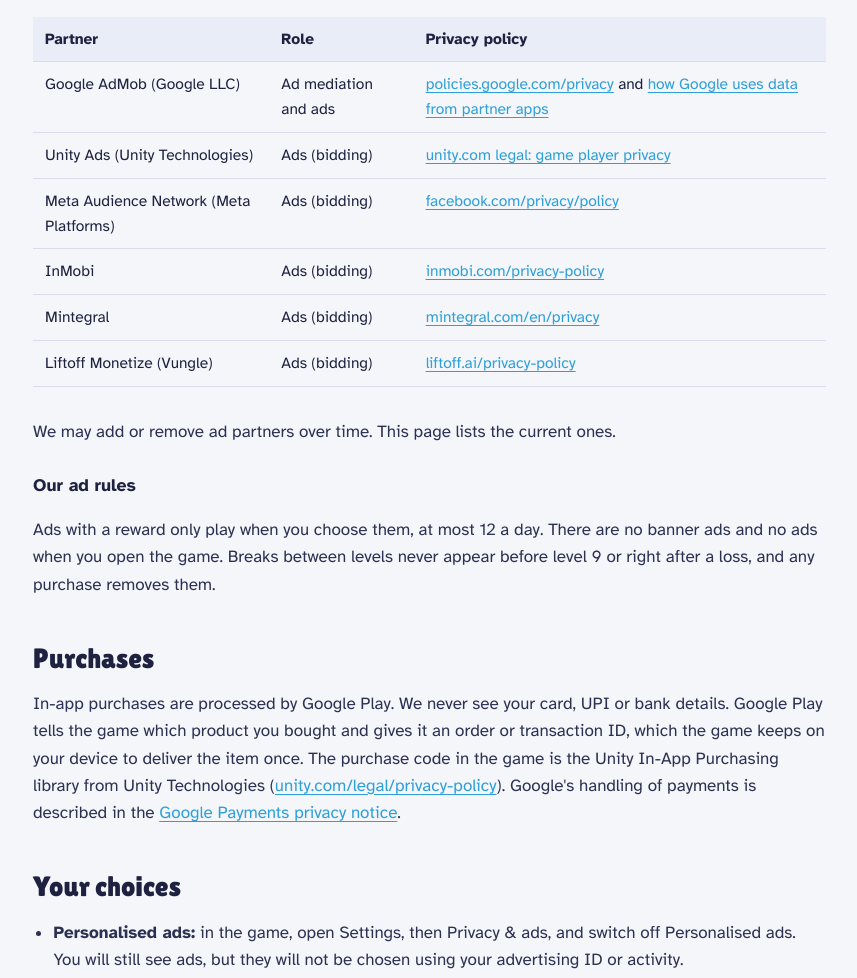
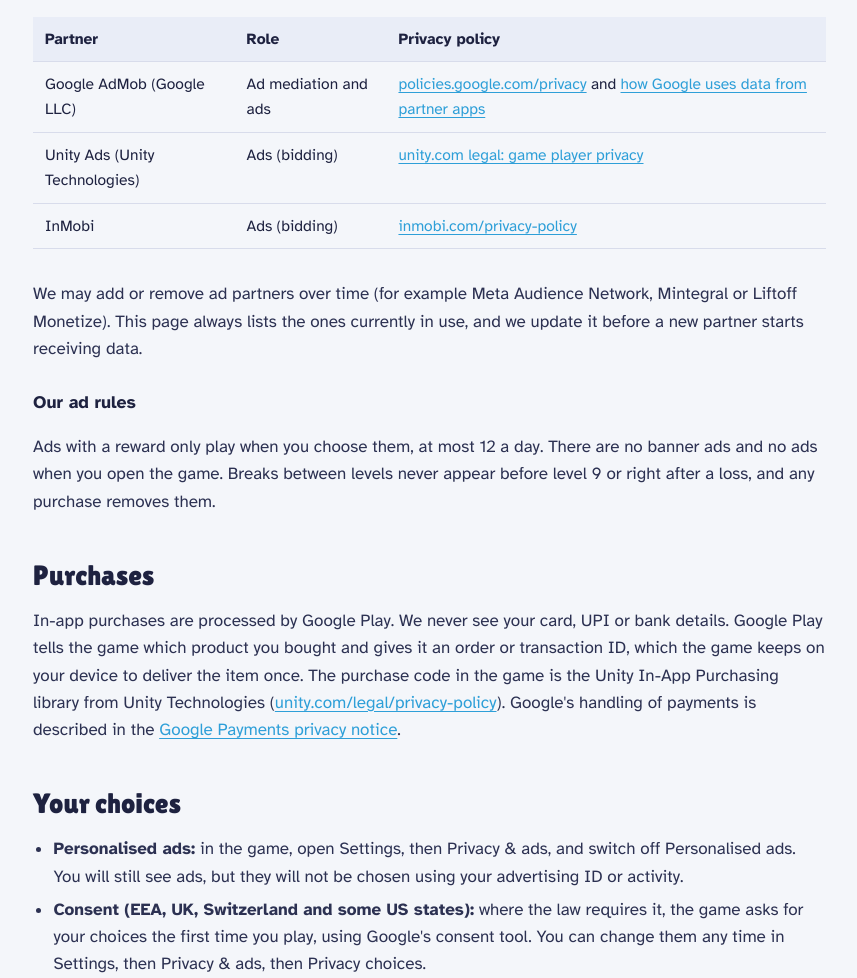
Before and after one commit to Ekaghni/traffic-whisperer, a plain HTML site: page privacy.html in a window 1280 px wide. Shown: the part 1621-2599 px from the top of the page, without its empty margins (47-904 px from the left). Drawn offline with Linux system fonts and the light colour scheme.

Commit message:
List only active ad partners in privacy policy

```diff
--- a/privacy.html
+++ b/privacy.html
@@ -59,14 +59,11 @@
           <tbody>
             <tr><td>Google AdMob (Google LLC)</td><td>Ad mediation and ads</td><td><a href="https://policies.google.com/privacy">policies.google.com/privacy</a> and <a href="https://policies.google.com/technologies/partner-sites">how Google uses data from partner apps</a></td></tr>
             <tr><td>Unity Ads (Unity Technologies)</td><td>Ads (bidding)</td><td><a href="https://unity.com/legal/game-player-and-app-user-privacy-policy">unity.com legal: game player privacy</a></td></tr>
-            <tr><td>Meta Audience Network (Meta Platforms)</td><td>Ads (bidding)</td><td><a href="https://www.facebook.com/privacy/policy/">facebook.com/privacy/policy</a></td></tr>
             <tr><td>InMobi</td><td>Ads (bidding)</td><td><a href="https://www.inmobi.com/privacy-policy">inmobi.com/privacy-policy</a></td></tr>
-            <tr><td>Mintegral</td><td>Ads (bidding)</td><td><a href="https://www.mintegral.com/en/privacy">mintegral.com/en/privacy</a></td></tr>
-            <tr><td>Liftoff Monetize (Vungle)</td><td>Ads (bidding)</td><td><a href="https://liftoff.ai/privacy-policy/">liftoff.ai/privacy-policy</a></td></tr>
           </tbody>
         </table>
         </div>
-        <p>We may add or remove ad partners over time. This page lists the current ones.</p>
+        <p>We may add or remove ad partners over time (for example Meta Audience Network, Mintegral or Liftoff Monetize). This page always lists the ones currently in use, and we update it before a new partner starts receiving data.</p>
 
         <h3>Our ad rules</h3>
         <p>Ads with a reward only play when you choose them, at most 12 a day. There are no banner ads and no ads when you open the game. Breaks between levels never appear before level 9 or right after a loss, and any purchase removes them.</p>
```
